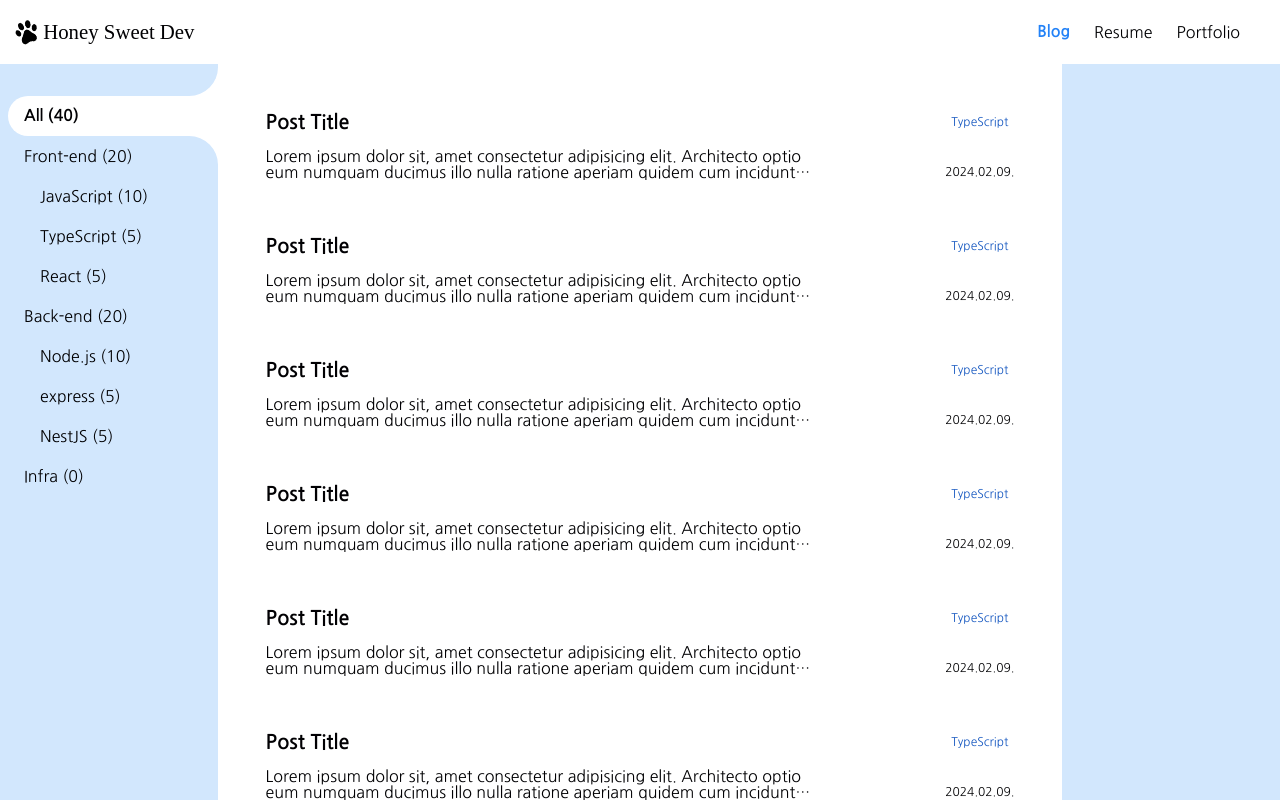
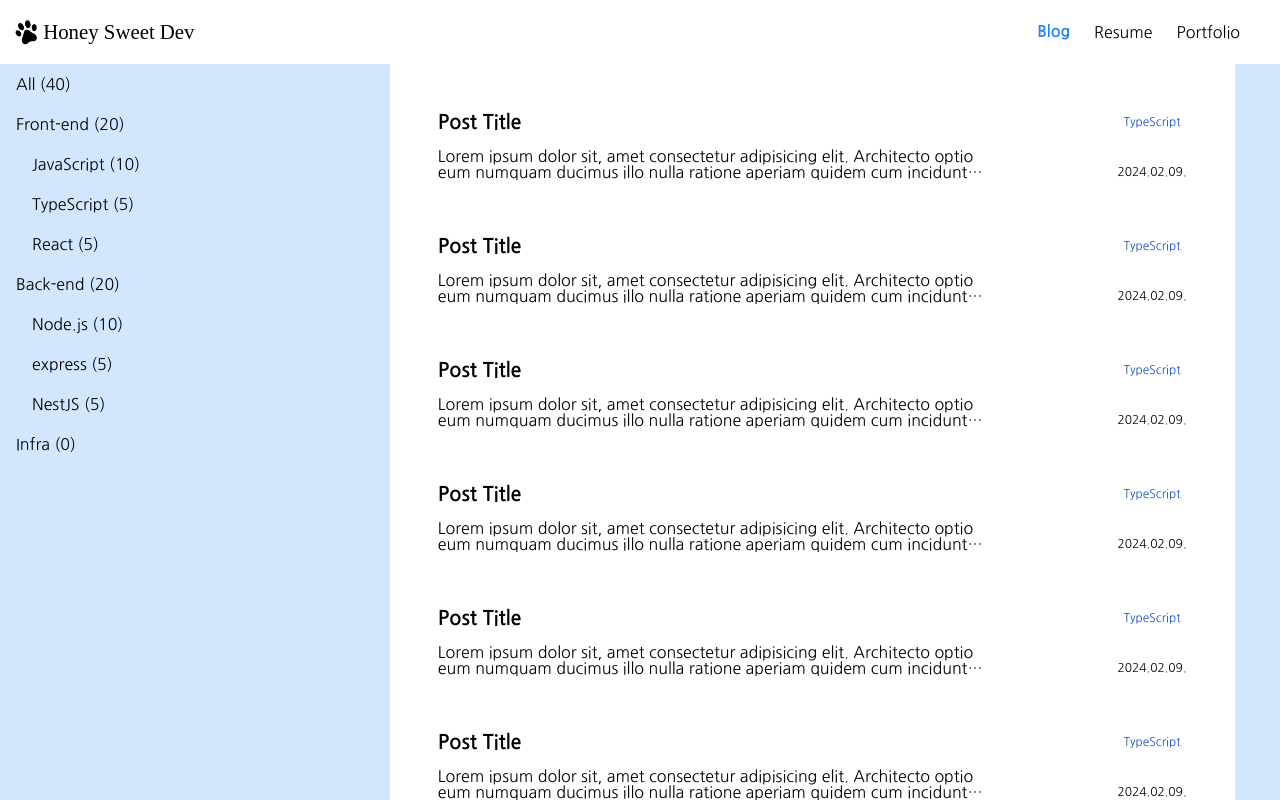
Before and after one commit to hani2057/honey-dev, a React (Vite) app in the folder front/: page / in a window 1280 px wide. Both pictures are taken after a click on the element "Blog". Shown: the top 800 px of the page. Built offline with nearby package versions, Linux system fonts and the light colour scheme.

Commit message:
feat: modify Category component to show both list type and register type

```diff
--- a/front/src/features/blog/components/category/index.tsx
+++ b/front/src/features/blog/components/category/index.tsx
@@ -6,7 +6,7 @@
 
 import { FlexDiv, Text } from "@components/elements";
 
-import { CategoryDiv, CategoryWrapper } from "./style";
+import { CategoryDiv, CategoryEditWrapper, CategoryWrapper } from "./style";
 
 interface Category {
   categoryId: number;
@@ -15,7 +15,13 @@
   children: Category[] | null;
 }
 
-export const Category = () => {
+type categoryType = "list" | "register";
+
+interface CategoryProps {
+  type: categoryType;
+}
+
+export const Category = ({ type }: CategoryProps) => {
   const navigate = useNavigate();
   const [selectedCategoryId, setSelectedCategoryId] = useAtom(
     selectedCategoryIdAtom
@@ -87,24 +93,32 @@
     },
   ];
 
+  const handleClickCategory = (categoryId: number) => {
+    setSelectedCategoryId(categoryId);
+    if (type === "list") {
+      navigate(PATH.BLOG.INDEX);
+    }
+  };
+
   /**
    * 카테고리 목록을 받아 JSX를 반환
    *
    * @param {Category[]} categoryList 카테고리 목록
+   * @param {categoryType} type 포스트 목록 페이지일 경우 'list' 포스트 등록 페이지일 경우 'register'
    * @returns children(하위 카테고리)이 있는 경우 하위 카테고리를 포함하여 JSX elements를 반환
    */
-  const renderCategory = (categoryList: Category[]) =>
+  const renderCategory = (categoryList: Category[], type: categoryType) =>
     categoryList.map(({ categoryId, name, cnt, children }) => {
       if (children)
         return (
           <div key={categoryId}>
-            <CategoryDiv isSelected={categoryId === selectedCategoryId}>
+            <CategoryDiv
+              isSelected={categoryId === selectedCategoryId}
+              type={type}
+            >
               <Text
                 pointer={true}
-                onClick={() => {
-                  setSelectedCategoryId(categoryId);
-                  navigate(PATH.BLOG.INDEX);
-                }}
+                onClick={() => handleClickCategory(categoryId)}
               >{`${name} (${cnt})`}</Text>
             </CategoryDiv>
             <FlexDiv
@@ -112,7 +126,7 @@
               align="start"
               style={{ paddingLeft: "1rem" }}
             >
-              {renderCategory(children)}
+              {renderCategory(children, type)}
             </FlexDiv>
           </div>
         );
@@ -120,18 +134,20 @@
         return (
           <CategoryDiv
             isSelected={categoryId === selectedCategoryId}
+            type={type}
             key={categoryId}
           >
             <Text
               pointer={true}
-              onClick={() => {
-                setSelectedCategoryId(categoryId);
-                navigate(PATH.BLOG.INDEX);
-              }}
+              onClick={() => handleClickCategory(categoryId)}
             >{`${name} (${cnt})`}</Text>
           </CategoryDiv>
         );
     });
 
-  return <CategoryWrapper>{renderCategory(dummyData)}</CategoryWrapper>;
+  return type === "list" ? (
+    <CategoryWrapper>{renderCategory(dummyData, type)}</CategoryWrapper>
+  ) : (
+    <CategoryEditWrapper>{renderCategory(dummyData, type)}</CategoryEditWrapper>
+  );
 };
--- a/front/src/features/blog/components/category/style.ts
+++ b/front/src/features/blog/components/category/style.ts
@@ -1,6 +1,7 @@
 import { COLORS } from "@styles/colors";
 import { css, styled } from "styled-components";
 
+// 포스트 목록 페이지 wrapper
 const CategoryWrapper = styled.div`
   width: 17vw;
   height: calc(100vh - var(--nav-height));
@@ -8,17 +9,29 @@
   padding: 2rem 0 0 0.5rem;
 `;
 
-const CategoryDiv = styled.div<{ isSelected: boolean }>`
+// 포스트 등록 페이지 wrapper
+const CategoryEditWrapper = styled.div`
+  display: flex;
+  flex-direction: column;
+  width: fit-content;
+  padding-right: 1rem;
+`;
+
+const CategoryDiv = styled.div<{
+  isSelected: boolean;
+  type: "list" | "register";
+}>`
   width: 100%;
   height: 2.5rem;
   display: flex;
   align-items: center;
   padding-left: 1rem;
+  padding-right: 1rem;
   border-radius: 3rem 0 0 3rem;
   position: relative;
-  ${({ isSelected }) =>
-    isSelected &&
-    css`
+  ${({ isSelected, type }) =>
+    isSelected && type === "list"
+      ? css`
           background-color: #ffffff;
           & > p {
             font-weight: 700;
@@ -66,7 +79,26 @@
             right: 0;
             z-index: -1;
           }
-    `}
+        `
+      : isSelected && type === "register"
+      ? css`
+          & > p {
+            font-weight: 700;
+            color: ${COLORS.main[500]};
+          }
+
+          &::before {
+            content: "";
+            position: absolute;
+            width: 100%;
+            height: 2.5rem;
+            background-color: ${COLORS.grey[100]};
+            border-radius: 3rem;
+            left: 0;
+            z-index: -1;
+          }
+        `
+      : ""}
 `;
 
-export { CategoryWrapper, CategoryDiv };
+export { CategoryWrapper, CategoryEditWrapper, CategoryDiv };
--- a/front/src/features/blog/pages/postRegister/index.tsx
+++ b/front/src/features/blog/pages/postRegister/index.tsx
@@ -1,3 +1,25 @@
+import { Category } from "@features/blog/components";
+
+import { FlexDiv, Text } from "@components/elements";
+
+import { CategoryWrapper, PostButton } from "./style";
+
 export const PostRegister = () => {
-  return <>post register</>;
+  return (
+    <CategoryWrapper>
+      <FlexDiv direction="column" pWidth={70}></FlexDiv>
+      <FlexDiv
+        direction="column"
+        justify="space-between"
+        align="start"
+        pWidth={30}
+      >
+        <FlexDiv direction="column" gap={1} align="start">
+          <Text bold={true}>카테고리 선택</Text>
+          <Category type="register" />
+        </FlexDiv>
+        <PostButton>Post</PostButton>
+      </FlexDiv>
+    </CategoryWrapper>
+  );
 };
--- /dev/null
+++ b/front/src/features/blog/pages/postRegister/style.ts
@@ -0,0 +1,23 @@
+import { COLORS } from "@styles/colors";
+import { styled } from "styled-components";
+
+const CategoryWrapper = styled.div`
+  display: flex;
+  min-height: calc(100vh - var(--nav-height));
+  padding: 3rem;
+`;
+
+const PostButton = styled.button`
+  padding: 1rem 4rem;
+  font-weight: 700;
+  background-color: ${COLORS.grey[100]};
+  border-radius: 3rem;
+  border: none;
+  align-self: center;
+
+  &:hover {
+    cursor: pointer;
+  }
+`;
+
+export { CategoryWrapper, PostButton };
```
Lines whose indentation alone changed are shown as unchanged.
